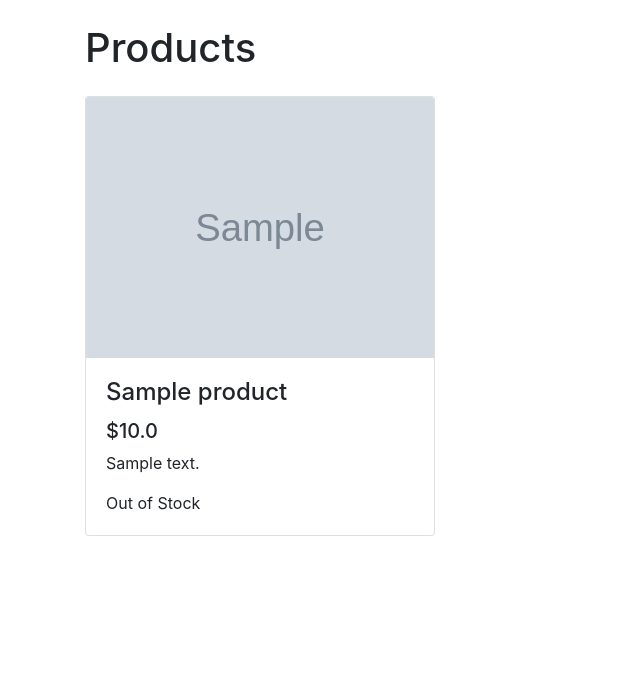
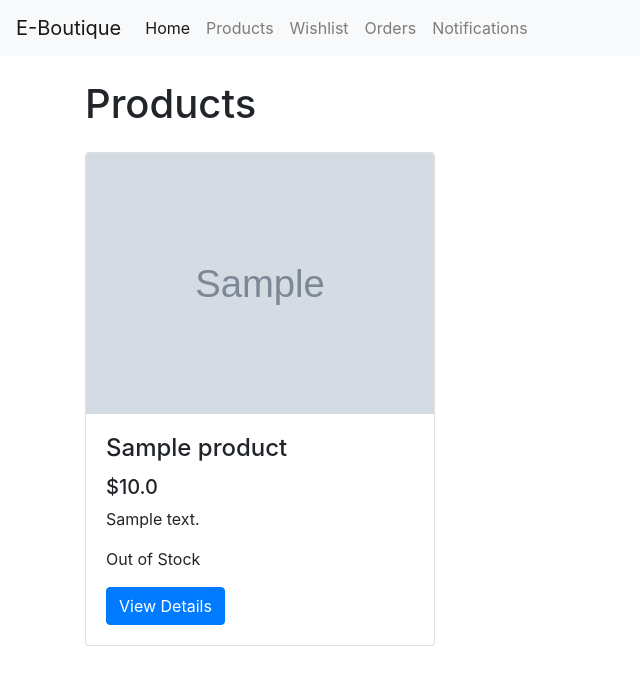
Before and after one commit to vapeasnl/e-boutique, a Flask app: page / in a window 1280 px wide. Shown: the top 685 px of the page, without its empty margins (0-640 px from the left). Run offline with Flask 3, Linux system fonts and the light colour scheme; tables that the repository leaves empty hold one stand-in row (values such as "Sample post"); grey boxes marked "Sample" are stand-in pictures; some libraries are stand-ins or nearby versions.

Commit message:
Update index.html

```diff
--- a/templates/index.html
+++ b/templates/index.html
@@ -5,8 +5,37 @@
     <meta name="viewport" content="width=device-width, initial-scale=1.0">
     <title>Product List</title>
     <link href="https://stackpath.bootstrapcdn.com/bootstrap/4.5.2/css/bootstrap.min.css" rel="stylesheet">
+    <link href="https://cdnjs.cloudflare.com/ajax/libs/font-awesome/5.15.3/css/all.min.css" rel="stylesheet"> <!-- Font Awesome for icons -->
 </head>
 <body>
+    <!-- Navbar -->
+    <nav class="navbar navbar-expand-lg navbar-light bg-light">
+        <a class="navbar-brand" href="#">E-Boutique</a>
+        <button class="navbar-toggler" type="button" data-toggle="collapse" data-target="#navbarNav" aria-controls="navbarNav" aria-expanded="false" aria-label="Toggle navigation">
+            <span class="navbar-toggler-icon"></span>
+        </button>
+        <div class="collapse navbar-collapse" id="navbarNav">
+            <ul class="navbar-nav">
+                <li class="nav-item active">
+                    <a class="nav-link" href="#">Home <span class="sr-only">(current)</span></a>
+                </li>
+                <li class="nav-item">
+                    <a class="nav-link" href="#">Products</a>
+                </li>
+                <li class="nav-item">
+                    <a class="nav-link" href="#">Wishlist</a>
+                </li>
+                <li class="nav-item">
+                    <a class="nav-link" href="#">Orders</a>
+                </li>
+                <li class="nav-item">
+                    <a class="nav-link" href="#">Notifications</a>
+                </li>
+            </ul>
+        </div>
+    </nav>
+
+    <!-- Main Container -->
     <div class="container">
         <h1 class="my-4">Products</h1>
         <div class="row">
@@ -19,11 +48,39 @@
                         <h5>${{ product.price }}</h5>
                         <p class="card-text">{{ product.description }}</p>
                         <p class="card-text">{{ 'In Stock' if product.is_available else 'Out of Stock' }}</p>
+                        <button class="btn btn-primary" data-toggle="modal" data-target="#productModal{{ product.id }}">View Details</button> <!-- Button to trigger modal -->
+                    </div>
+                </div>
+            </div>
+
+            <!-- Modal -->
+            <div class="modal fade" id="productModal{{ product.id }}" tabindex="-1" role="dialog" aria-labelledby="productModalLabel{{ product.id }}" aria-hidden="true">
+                <div class="modal-dialog" role="document">
+                    <div class="modal-content">
+                        <div class="modal-header">
+                            <h5 class="modal-title" id="productModalLabel{{ product.id }}">{{ product.name }}</h5>
+                            <button type="button" class="close" data-dismiss="modal" aria-label="Close">
+                                <span aria-hidden="true">&times;</span>
+                            </button>
+                        </div>
+                        <div class="modal-body">
+                            <img class="img-fluid" src="{{ product.image_url }}" alt="">
+                            <p>{{ product.description }}</p>
+                            <p>Price: ${{ product.price }}</p>
+                            <p>{{ 'In Stock' if product.is_available else 'Out of Stock' }}</p>
+                        </div>
+                        <div class="modal-footer">
+                            <button type="button" class="btn btn-secondary" data-dismiss="modal">Close</button>
+                        </div>
                     </div>
                 </div>
             </div>
             {% endfor %}
         </div>
     </div>
+
+    <script src="https://code.jquery.com/jquery-3.5.1.slim.min.js"></script>
+    <script src="https://cdn.jsdelivr.net/npm/@popperjs/core@2.9.2/dist/umd/popper.min.js"></script>
+    <script src="https://stackpath.bootstrapcdn.com/bootstrap/4.5.2/js/bootstrap.min.js"></script>
 </body>
 </html>
```
Lines whose indentation alone changed are shown as unchanged.
